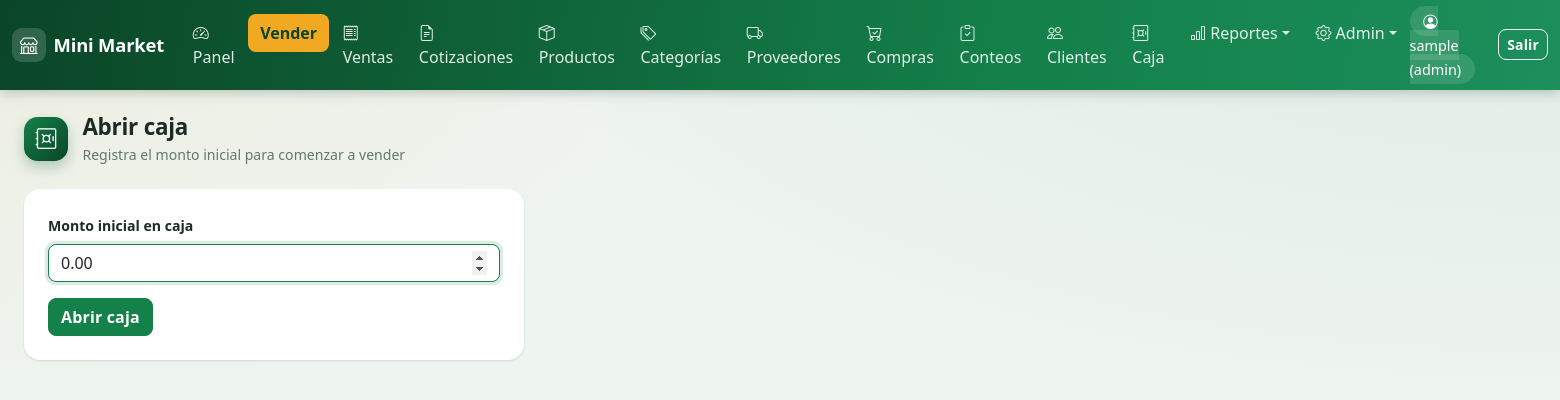
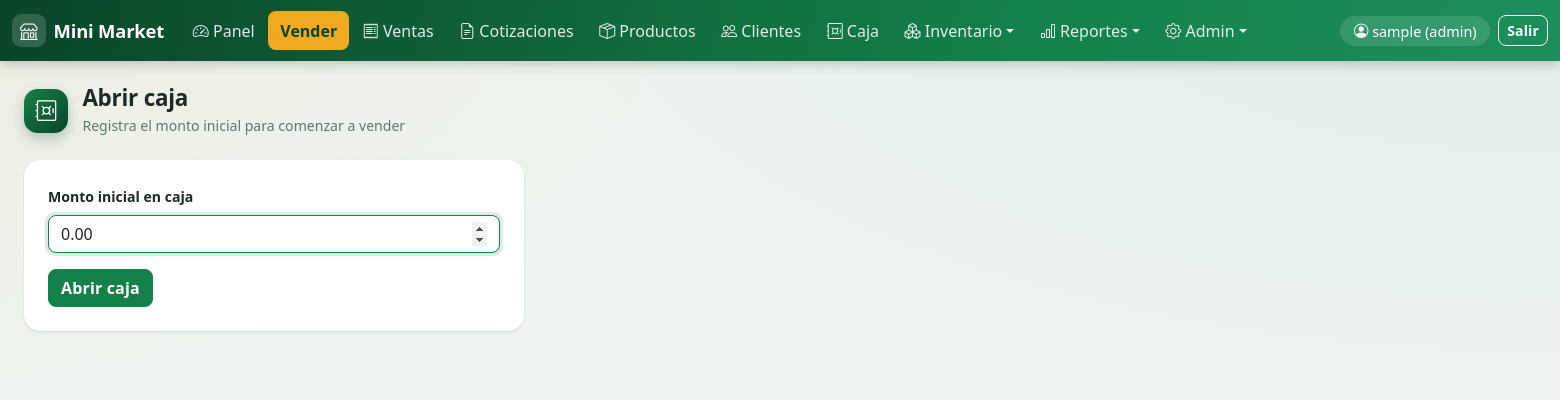
Before and after one commit to Jcontreras013/Sistema-facturacion, a Django app: page /ventas/caja/abrir/ in a window 1560 px wide. Shown: the top 400 px of the page. Run offline with Django 5.2, Linux system fonts and the light colour scheme; the visitor is signed in with stand-in values (Sample User, id 1); data that the repository does not hold is empty; some libraries are stand-ins or nearby versions.

Commit message:
Corregir menú cortado en escritorio y desbordes del POS en celular
- El menú de navegación se cortaba en pantallas anchas al agregar
  "Cotizaciones": se agrupan Categorías, Proveedores, Compras y
  Conteos en un nuevo menú "Inventario", y el punto de colapso sube
  a xxl (1400px) para que nunca vuelva a quedar apretado.
- El título "Punto de venta" se partía en tres líneas en celular
  porque competía con el badge de caja en la misma fila: ahora el
  badge puede bajar a su propia línea.
- La tabla del carrito del POS se cortaba en celular (la columna
  "Subtotal" quedaba fuera de pantalla): ahora se desliza
  horizontalmente dentro de su propia tarjeta en vez de desbordar
  la página.

Co-Authored-By: Claude Sonnet 5 <noreply@anthropic.com>
Claude-Session: https://claude.ai/code/session_01T3nDkZ8uHKEWE1QKw4QLR6

```diff
--- a/templates/base.html
+++ b/templates/base.html
@@ -16,7 +16,7 @@
 </head>
 <body>
 {% if user.is_authenticated %}
-<nav class="navbar navbar-expand-lg navbar-dark app-navbar sticky-top">
+<nav class="navbar navbar-expand-xxl navbar-dark app-navbar sticky-top">
     <div class="container-fluid">
         <a class="navbar-brand fw-bold" href="{% url 'core:dashboard' %}"><span class="brand-badge"><i class="bi bi-shop"></i></span> Mini Market</a>
         <button class="navbar-toggler" type="button" data-bs-toggle="collapse" data-bs-target="#navMain">
@@ -29,15 +29,18 @@
                 <li class="nav-item"><a class="nav-link" href="{% url 'sales:sale_list' %}"><i class="bi bi-receipt"></i> Ventas</a></li>
                 <li class="nav-item"><a class="nav-link" href="{% url 'sales:quote_list' %}"><i class="bi bi-file-earmark-text"></i> Cotizaciones</a></li>
                 <li class="nav-item"><a class="nav-link" href="{% url 'inventory:product_list' %}"><i class="bi bi-box-seam"></i> Productos</a></li>
-                {% if is_admin %}
-                <li class="nav-item"><a class="nav-link" href="{% url 'inventory:category_list' %}"><i class="bi bi-tags"></i> Categorías</a></li>
-                <li class="nav-item"><a class="nav-link" href="{% url 'inventory:provider_list' %}"><i class="bi bi-truck"></i> Proveedores</a></li>
-                <li class="nav-item"><a class="nav-link" href="{% url 'inventory:purchase_order_list' %}"><i class="bi bi-cart-check"></i> Compras</a></li>
-                <li class="nav-item"><a class="nav-link" href="{% url 'inventory:inventory_count_list' %}"><i class="bi bi-clipboard-check"></i> Conteos</a></li>
-                {% endif %}
                 <li class="nav-item"><a class="nav-link" href="{% url 'clients:client_list' %}"><i class="bi bi-people"></i> Clientes</a></li>
                 <li class="nav-item"><a class="nav-link" href="{% url 'sales:cash_session_close' %}"><i class="bi bi-safe"></i> Caja</a></li>
                 {% if is_admin %}
+                <li class="nav-item dropdown">
+                    <a class="nav-link dropdown-toggle" href="#" data-bs-toggle="dropdown"><i class="bi bi-boxes"></i> Inventario</a>
+                    <ul class="dropdown-menu">
+                        <li><a class="dropdown-item" href="{% url 'inventory:category_list' %}">Categorías</a></li>
+                        <li><a class="dropdown-item" href="{% url 'inventory:provider_list' %}">Proveedores</a></li>
+                        <li><a class="dropdown-item" href="{% url 'inventory:purchase_order_list' %}">Compras</a></li>
+                        <li><a class="dropdown-item" href="{% url 'inventory:inventory_count_list' %}">Conteos</a></li>
+                    </ul>
+                </li>
                 <li class="nav-item dropdown">
                     <a class="nav-link dropdown-toggle" href="#" data-bs-toggle="dropdown"><i class="bi bi-bar-chart"></i> Reportes</a>
                     <ul class="dropdown-menu">
```
Also changed, not shown: templates/sales/pos.html (+4 -4 lines).
